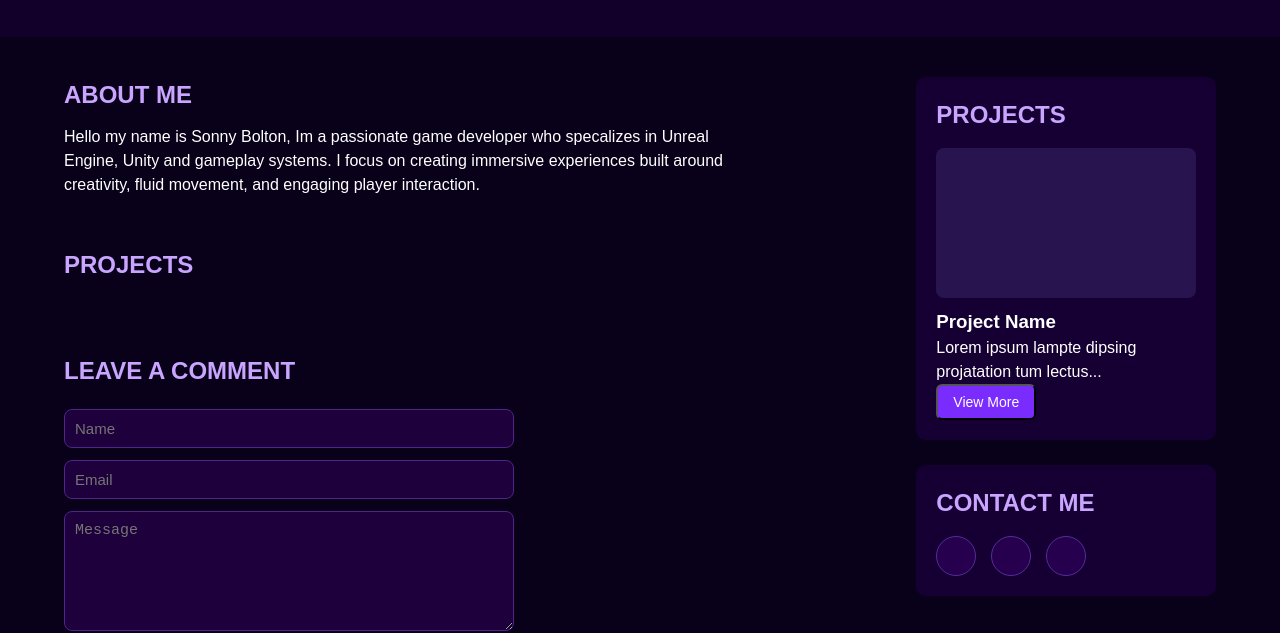
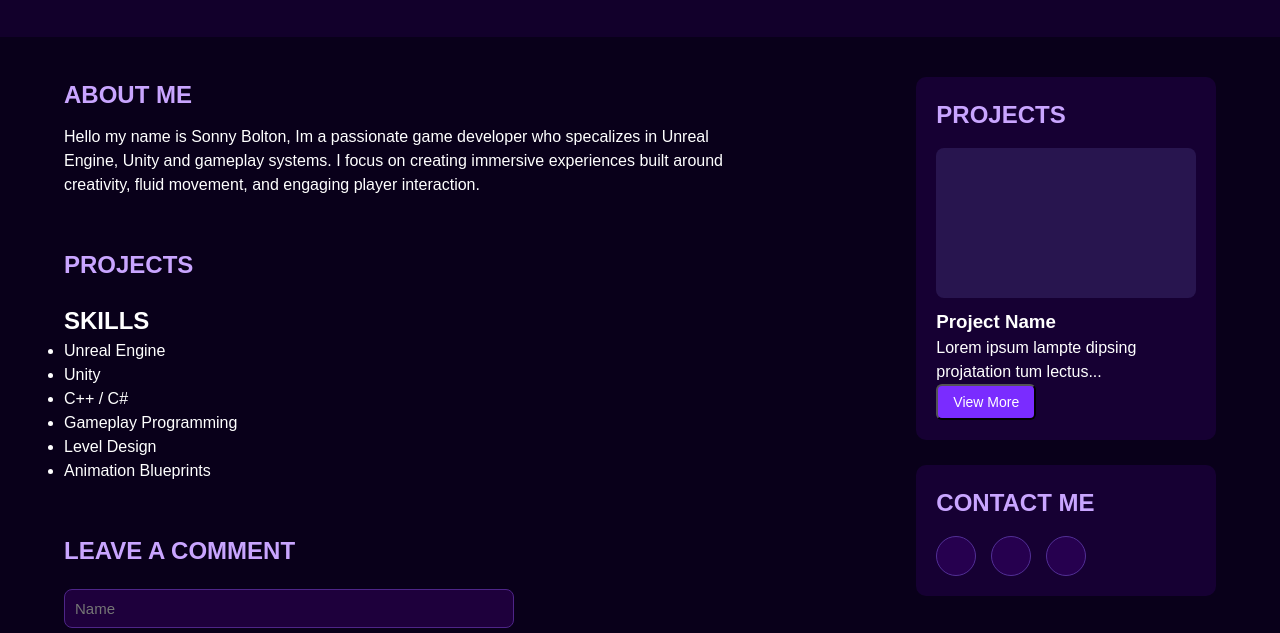
Before and after one commit to D3VALEXSTUDIO/PersoanlPortfolio, a plain HTML site: page index.html in a window 1280 px wide. Shown: the part 183-816 px from the top of the page. Drawn offline with Linux system fonts and the light colour scheme; a script that the page names is missing.

Commit message:
Update index.html

```diff
--- a/index.html
+++ b/index.html
@@ -7,12 +7,10 @@
     <link rel="stylesheet" href="style.css" />
 </head>
 <body>
-
     <!-- HERO SECTION -->
     <header class="hero">
         <div class="hero-content">
             <div class="profile-circle"></div>
-
             <div class="hero-text">
                 <h1>Hello, I'm Sonny Bolton</h1>
                 <p>Specializing in Game Development</p>
@@ -33,22 +31,31 @@
                 <p>
                     Hello my name is Sonny Bolton, Im a passionate game developer who specalizes in Unreal Engine, Unity and gameplay systems. I focus on creating immersive experiences built around creativity, fluid movement, and engaging player interaction.
                 </p>
-
-
             </section>
 
             <!-- PROJECTS (DYNAMIC API PANEL) -->
             <section class="projects">
                 <h2>PROJECTS</h2>
-
                 <!-- Auto-filled from your API -->
                 <div id="projectPanel" class="project-grid"></div>
+            </section>
+
+            <!-- ⭐ NEW SKILLS SECTION ADDED HERE ⭐ -->
+            <section class="skills">
+                <h2>SKILLS</h2>
+                <ul class="skills-list">
+                    <li>Unreal Engine</li>
+                    <li>Unity</li>
+                    <li>C++ / C#</li>
+                    <li>Gameplay Programming</li>
+                    <li>Level Design</li>
+                    <li>Animation Blueprints</li>
+                </ul>
             </section>
 
             <!-- COMMENT SECTION -->
             <section class="comments">
                 <h2>LEAVE A COMMENT</h2>
-
                 <form class="comment-form">
                     <input type="text" placeholder="Name" required />
                     <input type="email" placeholder="Email" required />
@@ -61,7 +68,6 @@
 
         <!-- RIGHT SIDEBAR -->
         <aside class="sidebar">
-
             <!-- FEATURED PROJECT BOX -->
             <div class="side-box">
                 <h2>PROJECTS</h2>
@@ -80,7 +86,6 @@
                     <div class="social"></div>
                 </div>
             </div>
-
         </aside>
     </div>
 
```
